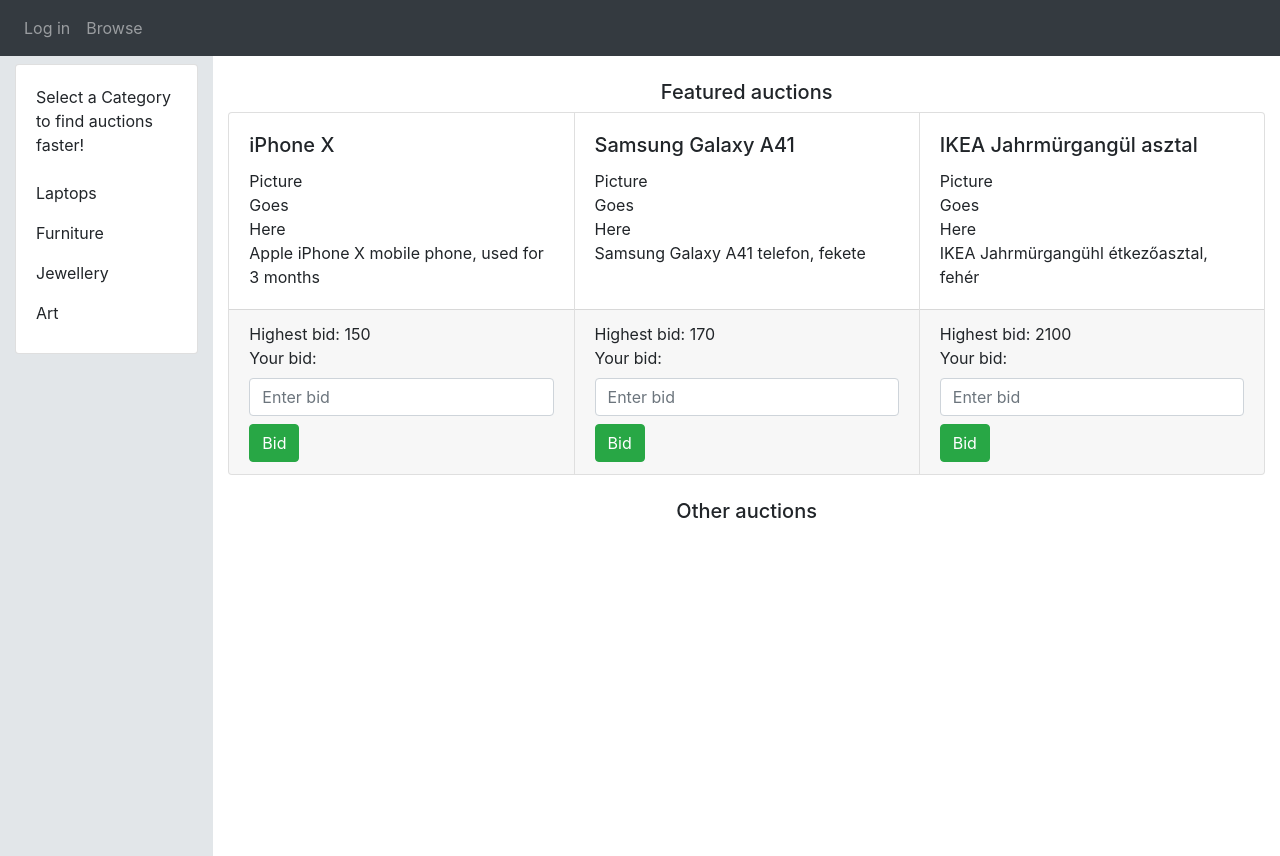
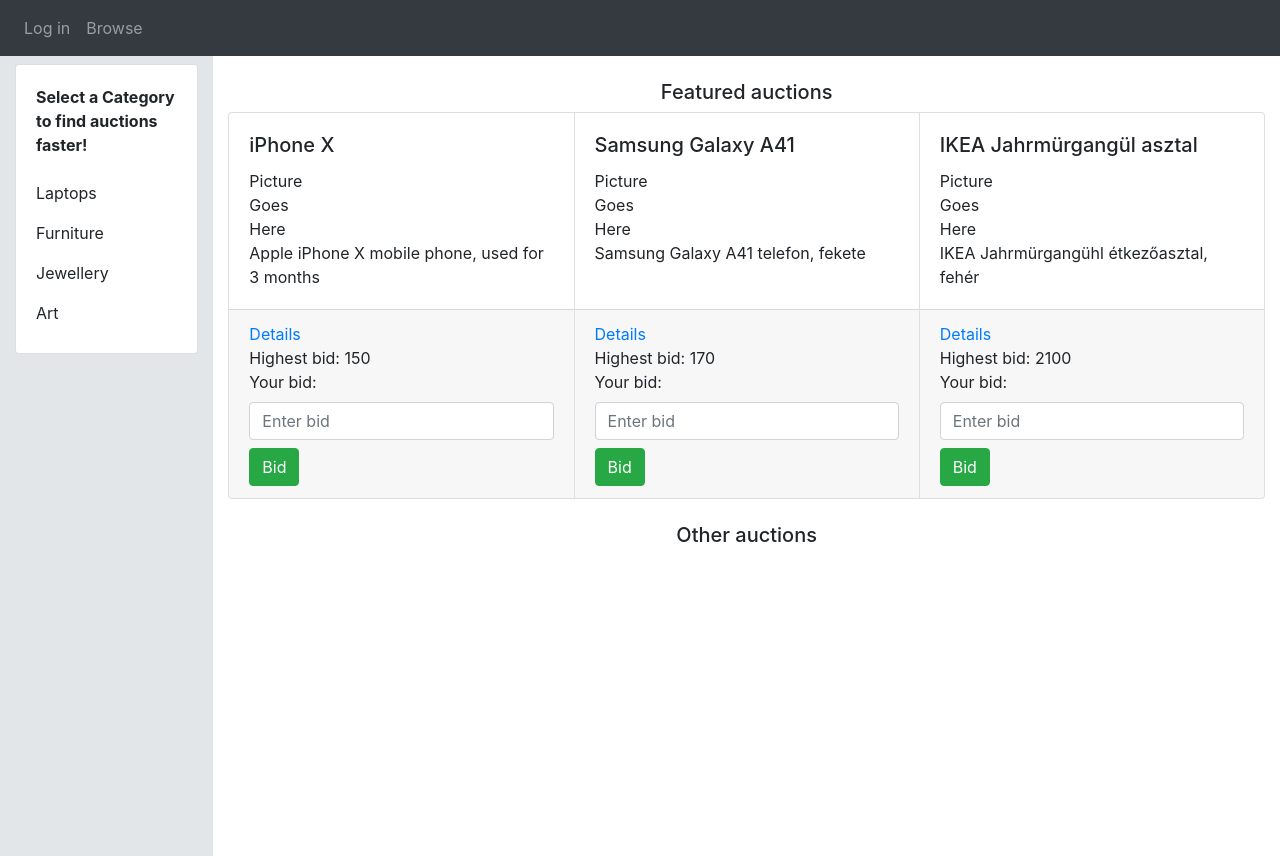
Before and after one commit to mzergi/AuctionWebApp, a React (Create React App) app: page /auctions in a window 1280 px wide. Built offline with nearby package versions, Linux system fonts and the light colour scheme.

Commit message:
DetailsPage and DetailsPage navigation from mock

```diff
--- a/package.json
+++ b/package.json
@@ -10,6 +10,7 @@
     "@types/node": "^12.20.4",
     "@types/react": "^17.0.2",
     "@types/react-dom": "^17.0.1",
+    "axios": "^0.21.1",
     "bootstrap": "^4.6.0",
     "react": "^17.0.1",
     "react-bootstrap": "^1.5.0",
--- a/src/App.tsx
+++ b/src/App.tsx
@@ -1,12 +1,17 @@
-import React from 'react';
+import React, {useState, useEffect} from 'react';
 import { BrowserRouter as Router, Switch, Redirect, Route, Link } from "react-router-dom";
 import "bootstrap/dist/css/bootstrap.min.css";
 import { Container, Nav, Navbar } from "react-bootstrap";
 import './App.css';
 import LoginPage from "./Pages/LoginPage";
 import AuctionsPage from "./Pages/AuctionsPage";
+import ItemDisplayPage from "./Pages/ItemDisplayPage";
+import {AuctionItem, Product, User, Bid} from "./Model/auction_types";
 
 function App() {
+  var starteruser: User = {id: 0, wallet: 0, email: "", bids: []}
+  var starterproduct: AuctionItem = {id: 0, name: "", top_bidder: starteruser, product: {id: 0, name: ""}, highest_bid: 0, description: "" }
+  const [displayedProduct, SetDisplayedProduct] = useState(starterproduct);
   return (
       <Router>
         <Navbar
@@ -34,7 +39,10 @@
               <Redirect to="/login"/>
             </Route>
             <Route exact path="/auctions">
-              <AuctionsPage />
+              <AuctionsPage DetailsHandler = {SetDisplayedProduct}/>
+            </Route>
+            <Route exact path={"/auctions/".concat(displayedProduct.id.toString())}>
+              <ItemDisplayPage auction = {displayedProduct}/>
             </Route>
           </Switch>
       </Router>
--- a/src/Components/Sidebar.tsx
+++ b/src/Components/Sidebar.tsx
@@ -1,6 +1,7 @@
 import React from "react";
 import '../styles/auctionspage_styles.css';
 import { Card, Row, Col, CardGroup, Container } from "react-bootstrap";
+import axios from "axios";
 
 const Side = () => {
     return (
@@ -8,7 +9,7 @@
             <div className="sidebar-sticky d-flex justify-content-center">
                 <Card className="mt-2">
                     <Card.Body>
-                        Select a Category to find auctions faster!
+                        <b>Select a Category to find auctions faster!</b>
 
                         <div className="d-flex categories_wrapper mt-3"> <div className="categories_item">Laptops</div></div>
 
--- a/src/Mock/FeaturedAuctionsMock.tsx
+++ b/src/Mock/FeaturedAuctionsMock.tsx
@@ -1,25 +1,72 @@
-import React from 'react';
+import React from "react";
 import "bootstrap/dist/css/bootstrap.min.css";
-import { Col, Row, Container, CardGroup, Button, Form, Modal, Card } from "react-bootstrap";
-import { Product, User, AuctionItem, Bid } from '../Model/auction_types';
+import {
+  Col,
+  Row,
+  Container,
+  CardGroup,
+  Button,
+  Form,
+  Modal,
+  Card,
+} from "react-bootstrap";
+import { Product, User, AuctionItem, Bid } from "../Model/auction_types";
+import {
+  BrowserRouter as Router,
+  Switch,
+  Redirect,
+  Route,
+  Link,
+} from "react-router-dom";
+import ItemDisplayPage from "../Pages/ItemDisplayPage";
 
 
-export default function FeaturedAuctionsMock() {
-    let user: User = { id: 1, wallet: 150000, email: "kisbela@gmail.com", bids: [] };
+interface AuctionsPageProps {
+    DetailsHandler: (item: AuctionItem) => void
+}
+export default function FeaturedAuctionsMock(Props: AuctionsPageProps) {
+  let user: User = {
+    id: 1,
+    wallet: 150000,
+    email: "kisbela@gmail.com",
+    bids: [],
+  };
   let products: Product[] = [
     { id: 1, name: "iPhone X" },
     { id: 2, name: "Samsung Galaxy A41" },
     { id: 3, name: "IKEA Jahrmürgangül asztal" },
   ];
   let auctions: AuctionItem[] = [
-        { id: 1, top_bidder: user, product: products[0], name: products[0].name, highest_bid: 150, description: "Apple iPhone X mobile phone, used for 3 months" },
-        { id: 2, top_bidder: user, product: products[1], name: products[1].name, highest_bid: 170, description: "Samsung Galaxy A41 telefon, fekete" },
-        { id: 3, top_bidder: user, product: products[2], name: products[2].name, highest_bid: 2100, description: "IKEA Jahrmürgangühl étkezőasztal, fehér" }
-    ]
+    {
+      id: 1,
+      top_bidder: user,
+      product: products[0],
+      name: products[0].name,
+      highest_bid: 150,
+      description: "Apple iPhone X mobile phone, used for 3 months",
+    },
+    {
+      id: 2,
+      top_bidder: user,
+      product: products[1],
+      name: products[1].name,
+      highest_bid: 170,
+      description: "Samsung Galaxy A41 telefon, fekete",
+    },
+    {
+      id: 3,
+      top_bidder: user,
+      product: products[2],
+      name: products[2].name,
+      highest_bid: 2100,
+      description: "IKEA Jahrmürgangühl étkezőasztal, fehér",
+    },
+  ];
   user.bids = [
-        { auction: auctions[0], bidder: user }, { auction: auctions[1], bidder: user }, { auction: auctions[2], bidder: user }
-    ]
-
+    { auction: auctions[0], bidder: user },
+    { auction: auctions[1], bidder: user },
+    { auction: auctions[2], bidder: user },
+  ];
   return (
     <CardGroup>
       {auctions.map((item) => (
@@ -35,15 +82,19 @@
             {item.description}
           </Card.Body>
           <Card.Footer>
+            <Link to={"/auctions/".concat(item.id.toString())} onClick = {() => Props.DetailsHandler(item)}>Details</Link>
+            <br />
             Highest bid: {item.highest_bid}
             <Form>
               <Form.Label>Your bid: </Form.Label>
               <Form.Control type="number" placeholder="Enter bid" />
-                        <Button variant="success" className="mt-2">Bid</Button>
+              <Button variant="success" className="mt-2">
+                Bid
+              </Button>
             </Form>
           </Card.Footer>
         </Card>
       ))}
     </CardGroup>
-    )
+  );
 }
--- a/src/Pages/AuctionsPage.tsx
+++ b/src/Pages/AuctionsPage.tsx
@@ -5,8 +5,12 @@
 import "../styles/auctionspage_styles.css";
 import "../Mock/FeaturedAuctionsMock";
 import FeaturedAuctionsMock from '../Mock/FeaturedAuctionsMock';
+import {AuctionItem} from "../Model/auction_types";
 
-export default function AuctionsPage() {
+interface AuctionsPageProps {
+    DetailsHandler: (item: AuctionItem) => void
+}
+export default function AuctionsPage(Props: AuctionsPageProps) {
     return (
         <Container fluid>
             <Row>
@@ -21,7 +25,7 @@
                     </Row>
                     <Row>
                         <Col className="d-flex">
-                            <FeaturedAuctionsMock/>
+                            <FeaturedAuctionsMock DetailsHandler = {Props.DetailsHandler}/>
                         </Col>
                     </Row>
 
--- a/src/Pages/ItemDisplayPage.tsx
+++ b/src/Pages/ItemDisplayPage.tsx
@@ -1 +1,20 @@
 import React from 'react';
+import "bootstrap/dist/css/bootstrap.min.css";
+import { Col, Row, Container, CardGroup, Button, Form, Modal, Card } from "react-bootstrap";
+import { Product, User, AuctionItem, Bid } from '../Model/auction_types';
+
+interface ItemDisplayPageProps{
+    auction: AuctionItem
+}
+export default function ItemDisplayPage(Props: ItemDisplayPageProps)
+{
+    return(
+        <Container fluid>
+            <Row>
+                <Col className = "d-flex justify-content-center">
+                    <h3>{Props.auction.name}</h3>
+                </Col>
+            </Row>
+        </Container>
+    )
+}
--- a/src/Pages/LoginPage.tsx
+++ b/src/Pages/LoginPage.tsx
@@ -81,7 +81,7 @@
               <Form.Label>E-mail </Form.Label>
               <Form.Control
                 type="email"
-                placeholder="Enter the e-mail you want to register with."
+                placeholder="Enter the e-mail you want to register with"
               />
             </Form.Group>
             <Form.Group controlId="signupPassword">
@@ -92,7 +92,7 @@
               <Form.Label>Confirm password</Form.Label>
               <Form.Control
                 type="password"
-                placeholder="Type in the password you entered above"
+                placeholder="Enter the password you gave above"
               />
             </Form.Group>
             <Form.Group>
@@ -100,7 +100,7 @@
               <Form.Control type="text" placeholder="Enter your name" />
             </Form.Group>
             <Form.Group controlId="birth">
-              <Form.Label>Born in:</Form.Label>
+              <Form.Label>Birth</Form.Label>
               <Form.Control type="date" />
             </Form.Group>
           </Form>
```
Also changed, not shown: 1 other file (tests, documents, lock files or other folders). Lines whose indentation alone changed are shown as unchanged.
